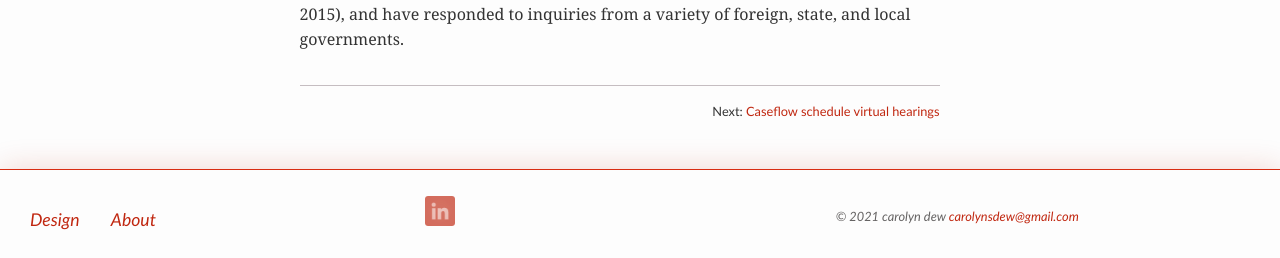
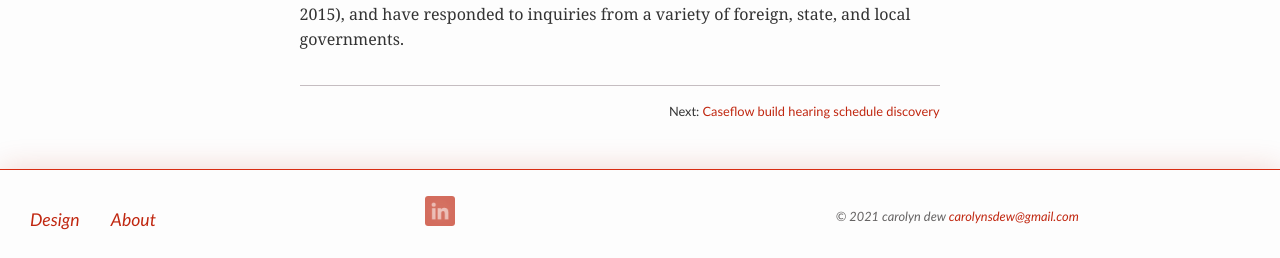
Before and after one commit to carodew/carodew.github.io, a Jekyll site: the page built from _posts/projects/ux/2014-01-01-18f-ffd.md, in a window 1280 px wide and 900 px high, scrolled down 2424 px. Shown: the part 639-897 px from the top of the window. Built offline with Jekyll 4.4.1, drawn with Linux system fonts in a browser that asks for light colours.

Commit message:
minor fixes to build hearing schedule page

```diff
--- a/_posts/projects/ux/2014-01-01-Nava-Caseflow-build-hearing-schedule.md
+++ b/_posts/projects/ux/2014-01-01-Nava-Caseflow-build-hearing-schedule.md
@@ -1,8 +1,8 @@
 ---
 layout: project
-permalink: /Caseflow-schedule-virtual-hearings/
-short-title:  "Caseflow schedule virtual hearings"
-long-title: "Caseflow schedule virtual hearings"
+permalink: /Caseflow-build-hearing-schedule-discovery/
+short-title:  "Caseflow build hearing schedule discovery"
+long-title: "Caseflow build hearing schedule discovery"
 categories: ux
 thumbnail: " "
 mobile-image: " "
@@ -45,8 +45,7 @@ As we went, we learned that a traditional service blueprint did not fit our comm
 * Facilitated a workshop to guide the team in prioritizing which pain points would be the most important to solve first.
 <figure>
 	<img src="{{ page.img-path }}/BuildHearingSched-priortization@2x.png" alt="A foursquare used as part of a workshop to prioritize pain points in the build hearing schedule against impact on hearings held as scheduled (on the y-axis) and organizational risk (on the x-axis). Participants in the workshop indicated where they thought a card should go with an animal icon and then placement was discussed until the team came to a consensus."/>
-	<figcaption>Output from part of a prioritization workshop
-	</figcaption>
+	<figcaption>Output from a prioritization workshop (detail)</figcaption>
 </figure>
 
 ## Key Techniques and deliverables ##
```
